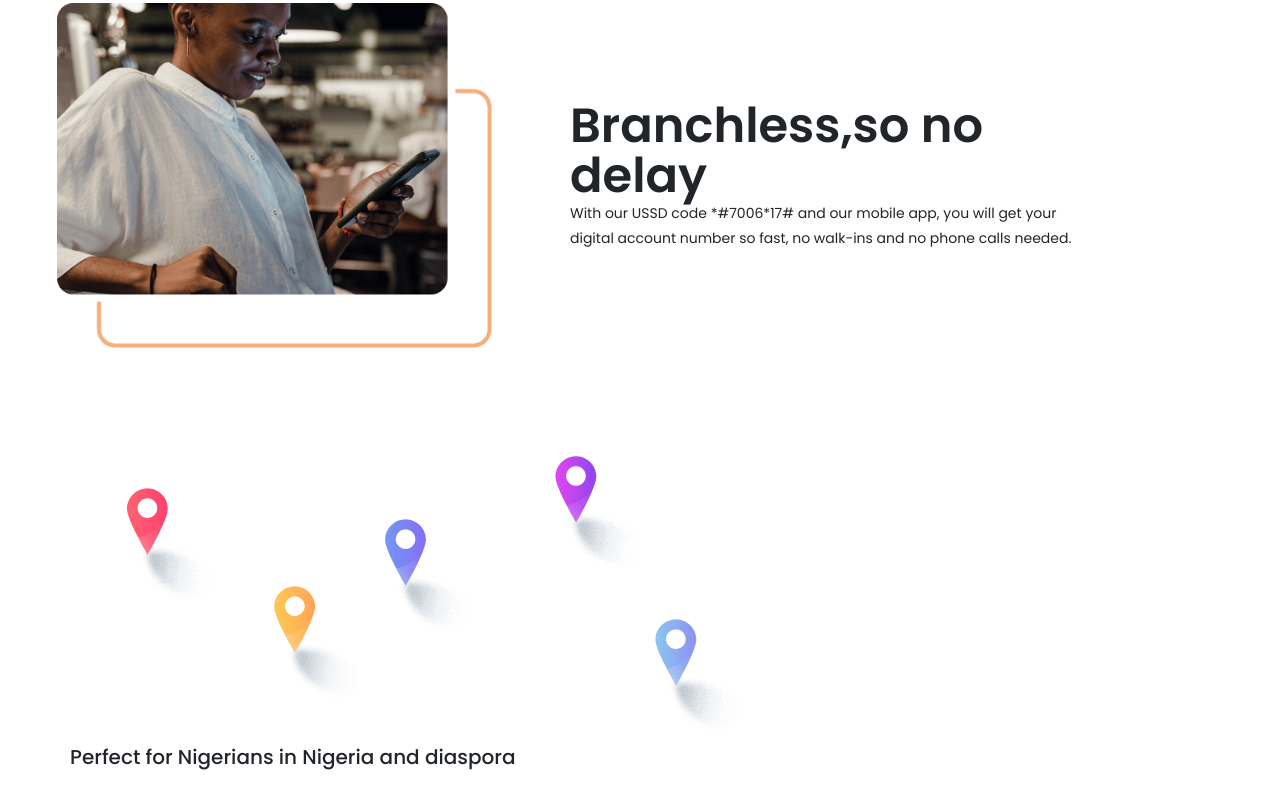
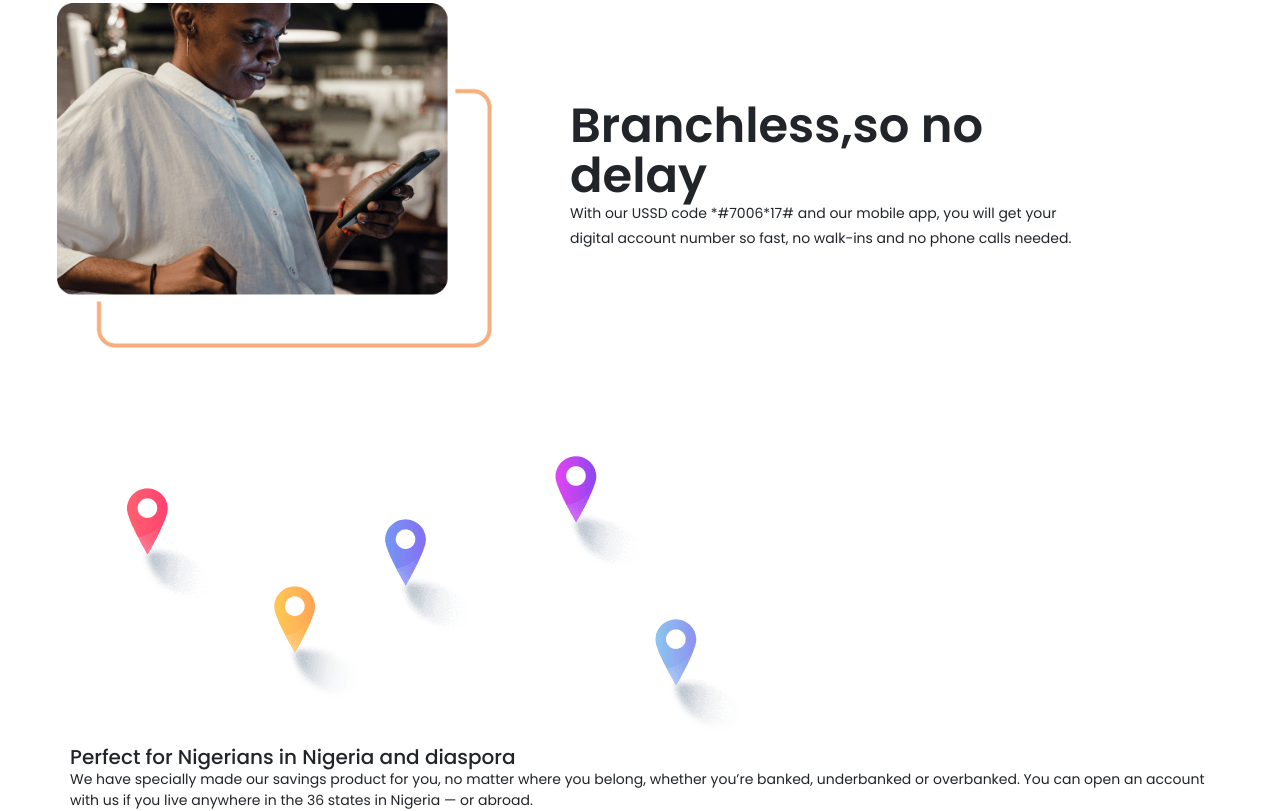
Before and after one commit to GentleMizt/Pencan-Microfinance, a website: page personal.html in a window 1280 px wide. Shown: the part 1054-1865 px from the top of the page. Before the commit the page ends 1825 px from the top, so only its background shows below. Drawn offline with nearby package versions, Linux system fonts and the light colour scheme.

Commit message:
progress

```diff
--- a/personal.html
+++ b/personal.html
@@ -180,6 +180,9 @@
                     <h2>
                         Perfect for Nigerians in Nigeria and diaspora
                     </h2>
+                    <p>
+                        We have specially made our savings product for you, no matter where you belong, whether you’re banked, underbanked or overbanked. You can open an account with us if you live anywhere in the 36 states in Nigeria — or abroad.
+                    </p>
                 </div>
             </div>
         </section>
```
